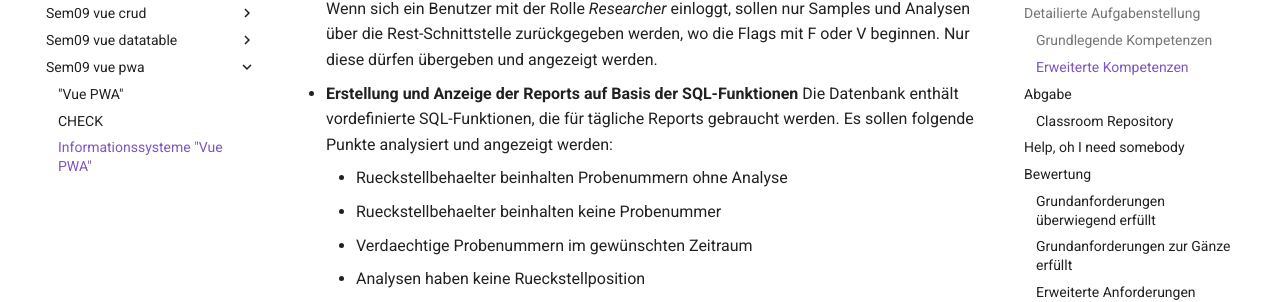
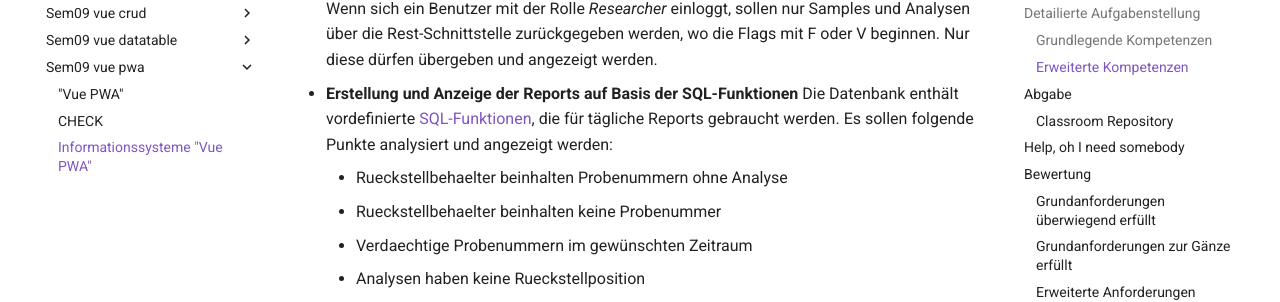
Before and after one commit to TGM-HIT/insy-exercises, an MkDocs documentation site: the page built from docs/informationssysteme_/sem09_vue_pwa/TASK.md, in a window 1280 px wide and 900 px high, scrolled down 1606 px. Shown: the part 176-478 px from the top of the window. Built offline with MkDocs 1.6.1 and Material for MkDocs 9.7.7, drawn with Linux system fonts in a browser that asks for light colours; comment, search, counter and statistics services are not loaded; part of the change alters nothing that is shown.

```diff
--- a/docs/informationssysteme_/sem09_vue_pwa/TASK.md
+++ b/docs/informationssysteme_/sem09_vue_pwa/TASK.md
@@ -26,7 +26,7 @@ Nutzen Sie die Kenntnisse Ihrer Kolleg:innen und binden Sie die Applikation in e
 - **Export der angezeigten Analysen und Samples als CSV über ReST-Schnittstelle** Die eingeschränkte Datenmenge über die Filter
 - **Login von Usern mit den Rollen Reader, Admin und Researcher**  Für den *Login von Usern* mit den Rollen Reader, Admin und Researcher soll schon bereitstehender Code der DevOps-Engineers eingesetzt werden. Der Login soll auch den Zugriff auf das Backend einschränken. Hierfür bietet sich eine JWA-Implementierung an.
 - **User der Researcher-Rolle bekommen nur eingeschränkte Daten zur Verfügung gestellt** Wenn sich ein Benutzer mit der Rolle *Researcher* einloggt, sollen nur Samples und Analysen über die Rest-Schnittstelle zurückgegeben werden, wo die Flags mit F oder V beginnen. Nur diese dürfen übergeben und angezeigt werden.
-- **Erstellung und Anzeige der Reports auf Basis der SQL-Funktionen** Die Datenbank enthält vordefinierte SQL-Funktionen, die für tägliche Reports gebraucht werden. Es sollen folgende Punkte analysiert und angezeigt werden:
+- **Erstellung und Anzeige der Reports auf Basis der SQL-Funktionen** Die Datenbank enthält vordefinierte [SQL-Funktionen](functions.sql), die für tägliche Reports gebraucht werden. Es sollen folgende Punkte analysiert und angezeigt werden:
 	+ Rueckstellbehaelter beinhalten Probenummern ohne Analyse
 	+ Rueckstellbehaelter beinhalten keine Probenummer
 	+ Verdaechtige Probenummern im gewünschten Zeitraum
@@ -82,4 +82,4 @@ Gruppengrösse: 3 Personen
 * [Turn your GitHub Changelog into a dedicated Website](https://openchangelog.com/blog/github-changelog)
 
 ---
-**Version** *20251216v2*
+**Version** *20260107v3*
```
Also changed, not shown: 1 other file.
